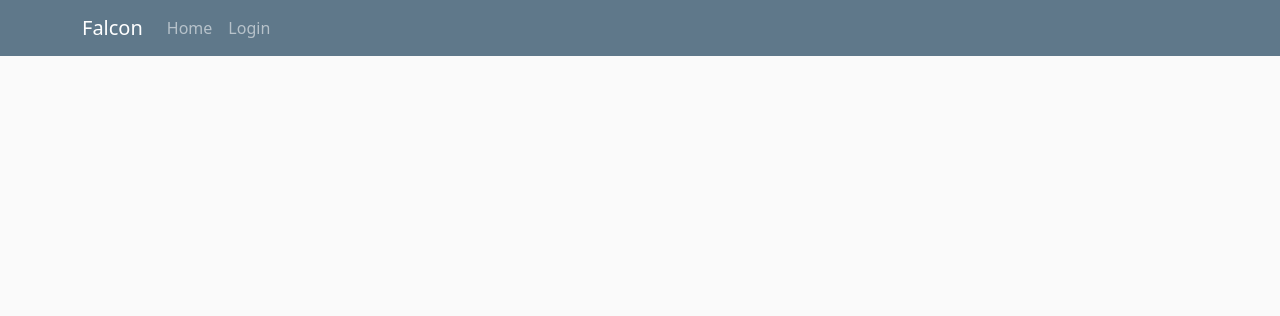
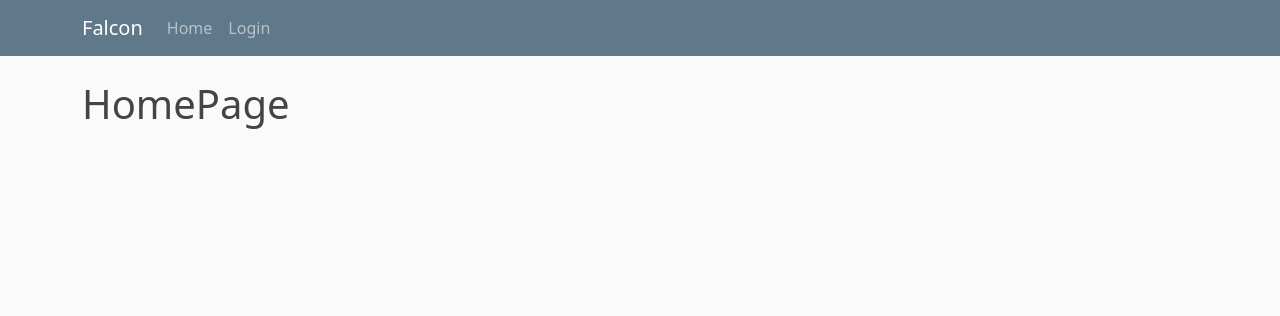
Before and after one commit to redhat-beyond/falcon, a Django app: page / in a window 1280 px wide. Shown: the top 316 px of the page. Run offline with Django 3.2, Linux system fonts and the light colour scheme.

```diff
--- a/falcon/views.py
+++ b/falcon/views.py
@@ -9,6 +9,6 @@ def homepage(request):
 
     if(request.user.is_authenticated):
         user = User.objects.get(user=request.user)
-        return render(request, 'base.html', {'user': user})
+        return render(request, 'homepage.html', {'user': user})
 
-    return render(request, 'base.html')
+    return render(request, 'homepage.html')
--- a/templates/base.html
+++ b/templates/base.html
@@ -17,8 +17,11 @@
     <title>Falcon</title>
   </head>
   <body>
-    {% include 'navbar.html' %} <div class="container"> {% block content %} {% endblock content %} <div>
-
+    {% include 'navbar.html' %}
+      <div class="container">
+        {% block content %}
+        {% endblock content %}
+      </div>
     <script
       src="https://cdn.jsdelivr.net/npm/bootstrap@5.1.3/dist/js/bootstrap.bundle.min.js"
       integrity="sha384-ka7Sk0Gln4gmtz2MlQnikT1wXgYsOg+OMhuP+IlRH9sENBO0LRn5q+8nbTov4+1p"
--- a/templates/homepage.html
+++ b/templates/homepage.html
@@ -1,3 +1,4 @@
-{% extends "base.html" %} {% block content %}
-<h1>HomePage</h1>
+{% extends "base.html" %}
+{% block content %}
+    <h1>HomePage</h1>
 {% endblock content %}
```
Also changed, not shown: templates/navbar.html (+6 -5 lines).
